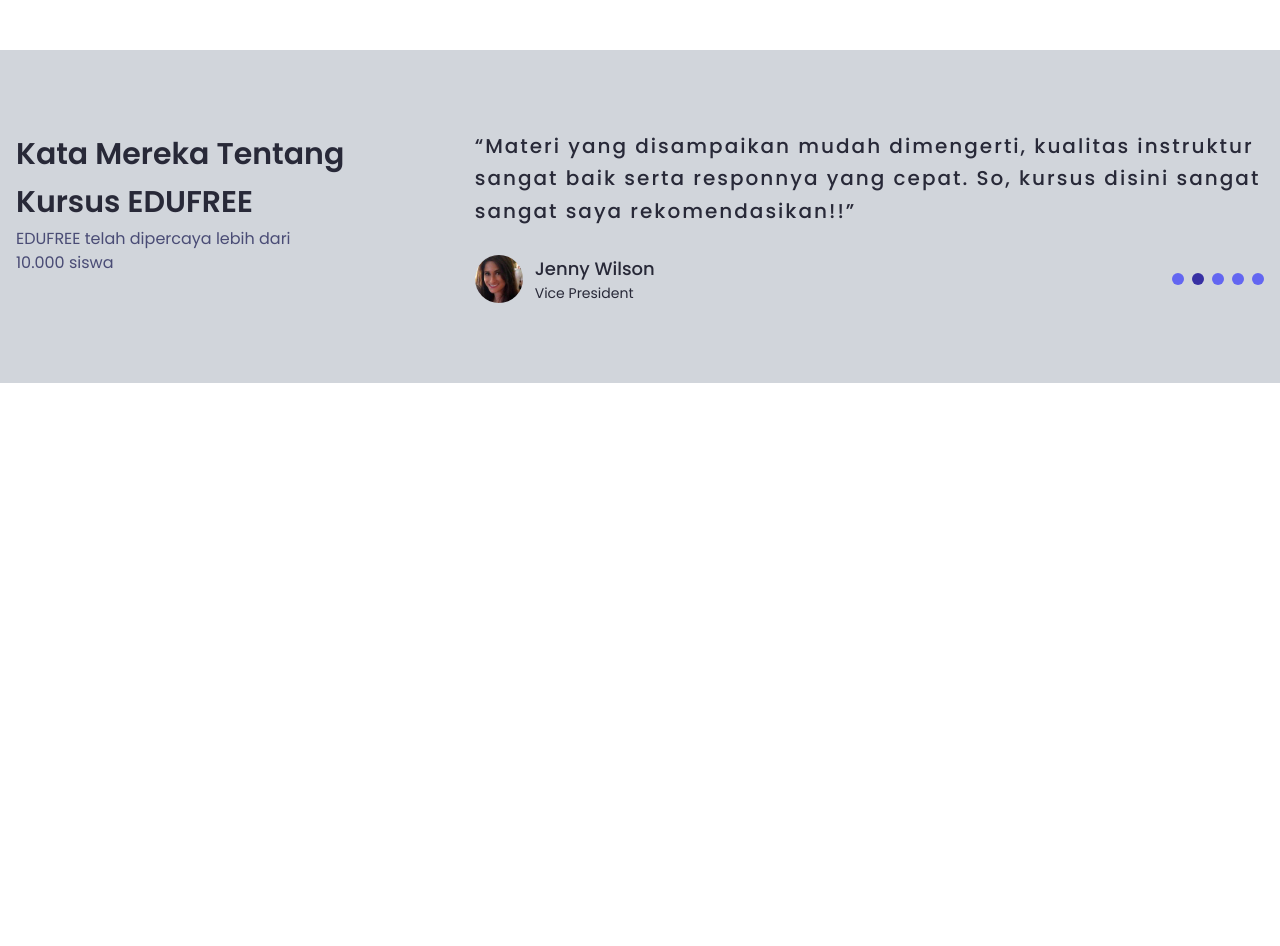
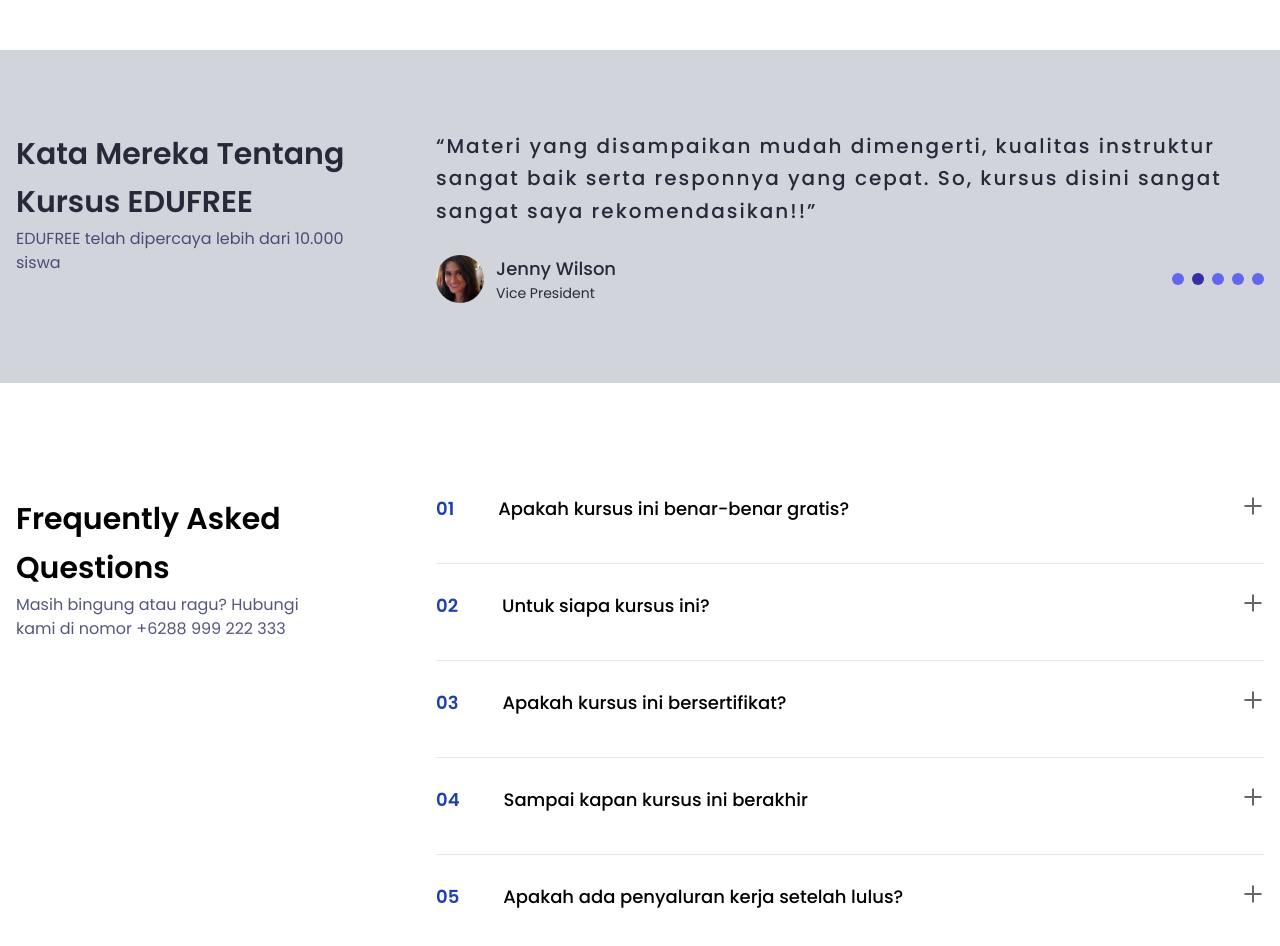
Before and after one commit to IndraSaputraIdrus/edufree-page, a React (Vite) app: page / in a window 1280 px wide. Shown: the part 2940-3886 px from the top of the page. Before the commit the page ends 3323 px from the top, so only its background shows below. Built offline with nearby package versions, Linux system fonts and the light colour scheme.

Commit message:
faq section

```diff
--- a/src/App.jsx
+++ b/src/App.jsx
@@ -1,5 +1,6 @@
 import AboutUs from "./components/AboutUs";
 import Benefits from "./components/Benefits";
+import Faq from "./components/Faq";
 import Hero from "./components/Hero";
 import Navbar from "./components/Navbar";
 import Recomendation from "./components/Recomendation";
@@ -16,6 +17,7 @@ function App() {
       <AboutUs />
       <Recomendation />
       <Testimonials />
+      <Faq />
     </>
   );
 }
--- /dev/null
+++ b/src/components/Faq.jsx
@@ -0,0 +1,31 @@
+import clsx from "clsx";
+import Container from "./Container";
+import FaqItem from "./FaqItem";
+
+import faqs from "../data/faqs";
+
+const Faq = () => {
+  return (
+    <section>
+      <Container>
+        <div className={clsx("pt-28 pb-20", "flex space-x-20")}>
+          <div className="w-[340px] flex-none">
+            <h4 className="text-3xl leading-relaxed max-w-sm font-semibold">
+              Frequently Asked Questions
+            </h4>
+            <p className="text-base max-w-xs text-primary/75">
+              Masih bingung atau ragu? Hubungi kami di nomor +6288 999 222 333
+            </p>
+          </div>
+          <div className="flex-auto divide-y -my-7">
+            {faqs.map((item) => (
+              <FaqItem key={item.id} {...item} />
+            ))}
+          </div>
+        </div>
+      </Container>
+    </section>
+  );
+};
+
+export default Faq;
--- /dev/null
+++ b/src/components/FaqItem.jsx
@@ -0,0 +1,30 @@
+import { useState } from "react";
+import faqIcon from "../assets/faq.svg";
+import clsx from "clsx";
+
+const FaqItem = ({ id, question, answer }) => {
+  const [isActive, setIsActive] = useState(false);
+
+  return (
+    <div className="py-7 flex items-start space-x-11">
+      <span className="text-blue-800 font-semibold text-lg">0{id}</span>
+      <div className="flex-1">
+        <h4 className="text-lg font-medium mb-3">{question}</h4>
+        {isActive && (
+          <p className="text-sm text-primary-2/75 max-w-md">{answer}</p>
+        )}
+      </div>
+      <button className="cursor-pointer" onClick={() => setIsActive(!isActive)}>
+        <img
+          src={faqIcon}
+          className={clsx(
+            "block transition duration-300",
+            isActive ? "rotate-0" : "-rotate-45"
+          )}
+        />
+      </button>
+    </div>
+  );
+};
+
+export default FaqItem;
--- a/src/components/Testimonials.jsx
+++ b/src/components/Testimonials.jsx
@@ -6,13 +6,13 @@ const Testimonials = () => {
   return (
     <section id="statistics" className="bg-gray-300">
       <Container>
-        <div className="py-20 text-primary-2 flex justify-between space-x-10">
-          <div className="w-5/6">
-            <h4 className="text-3xl leading-relaxed max-w-sm font-semibold">
+        <div className="py-20 text-primary-2 flex space-x-20">
+          <div className="w-[340px] flex-none">
+            <h4 className="text-3xl leading-relaxed font-semibold">
               Kata Mereka Tentang Kursus EDUFREE
             </h4>
-            <p className="text-base max-w-xs text-primary/75">
-              EDUFREE telah dipercaya lebih dari 10.000 siswa{" "}
+            <p className="text-base text-primary/75">
+              EDUFREE telah dipercaya lebih dari 10.000 siswa
             </p>
           </div>
           <div classsName="flex-auto">
--- /dev/null
+++ b/src/data/faqs.js
@@ -0,0 +1,32 @@
+export default [
+  {
+    id: 1,
+    question: "Apakah kursus ini benar-benar gratis?",
+    answer:
+      "Kursus yang disediakan bisa diakses gratis untuk menunjang dalam bidang kependidikan.",
+  },
+  {
+    id: 2,
+    question: "Untuk siapa kursus ini?",
+    answer:
+      "Kursus yang disediakan bisa diakses gratis untuk menunjang dalam bidang kependidikan.",
+  },
+  {
+    id: 3,
+    question: "Apakah kursus ini bersertifikat?",
+    answer:
+      "Kursus yang disediakan bisa diakses gratis untuk menunjang dalam bidang kependidikan.",
+  },
+  {
+    id: 4,
+    question: "Sampai kapan kursus ini berakhir",
+    answer:
+      "Kursus yang disediakan bisa diakses gratis untuk menunjang dalam bidang kependidikan.",
+  },
+  {
+    id: 5,
+    question: "Apakah ada penyaluran kerja setelah lulus?",
+    answer:
+      "Kursus yang disediakan bisa diakses gratis untuk menunjang dalam bidang kependidikan.",
+  },
+];
```
Also changed, not shown: src/assets/faq.svg (added).
